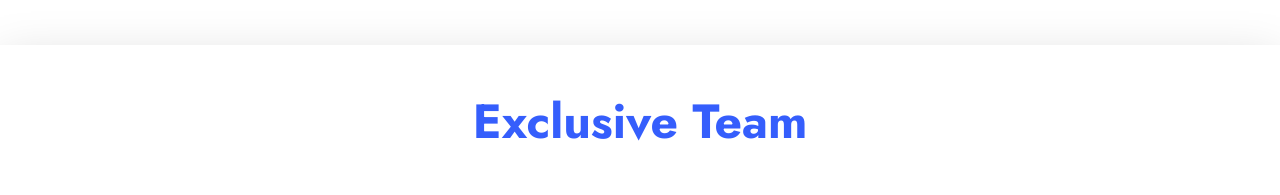
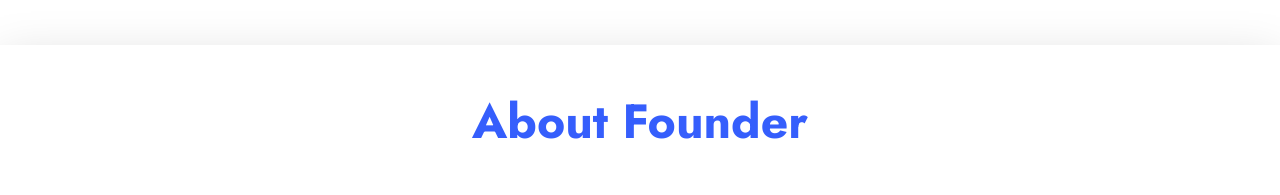
Before and after one commit to abhivishrut/codewati, a plain HTML site: page index.html in a window 1280 px wide. Shown: the part 2647-2842 px from the top of the page. Drawn offline with nearby package versions, Linux system fonts and the light colour scheme.

Commit message:
Update index.html

```diff
--- a/index.html
+++ b/index.html
@@ -349,7 +349,7 @@
 <div class="container-xxl py-5 shadow-lg">
     <div class="container">
         <div class="text-center mx-auto wow fadeInUp" data-wow-delay="0.1s" style="max-width: 600px;">
-            <h1 class="display-5 mb-5 text-primary">Exclusive Team</h1>
+            <h1 class="display-5 mb-5 text-primary">About Founder</h1>
         </div>
         <div class="row g-4">
             <div class="col-lg-4 col-md-6 mx-auto wow fadeInUp" data-wow-delay="0.1s">
```
